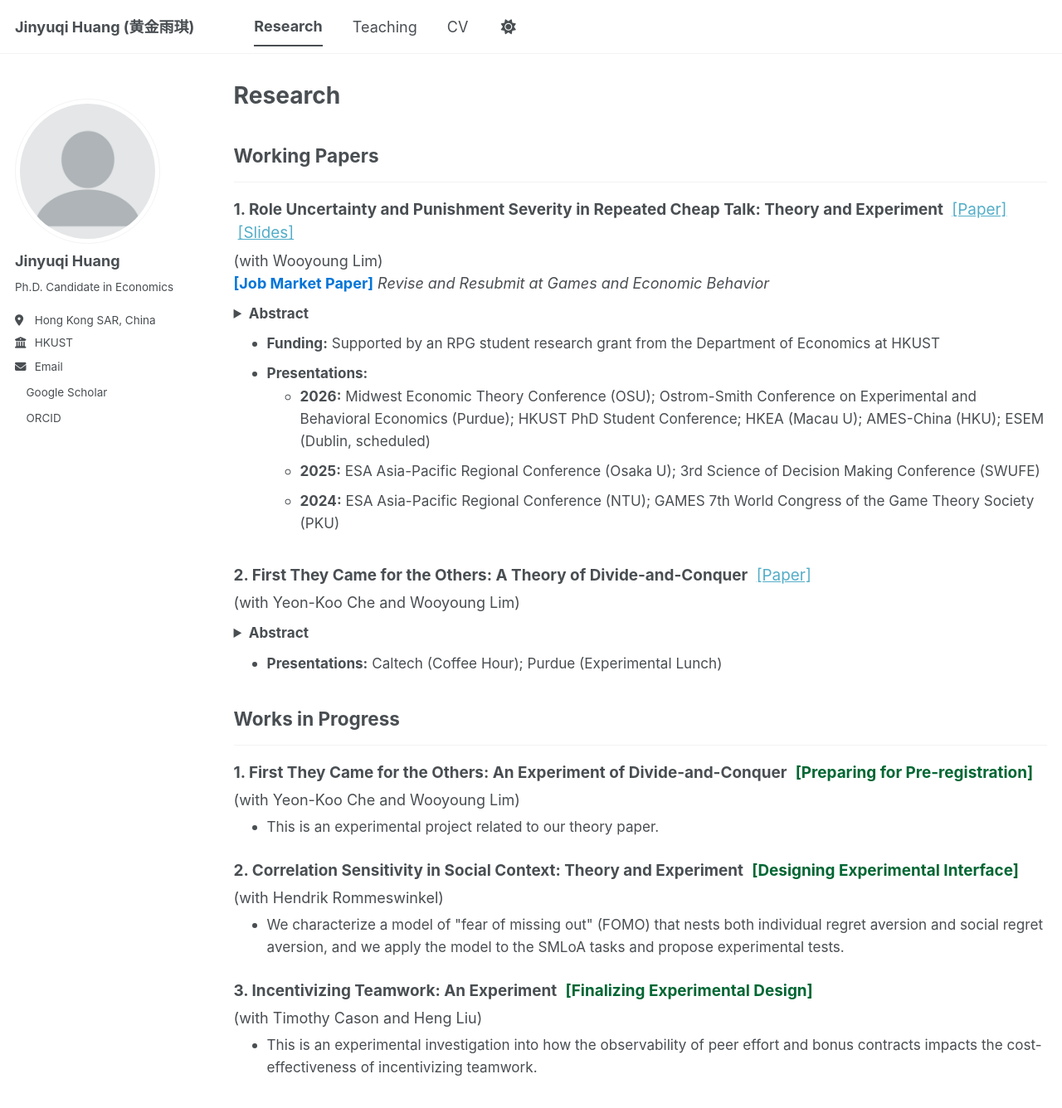
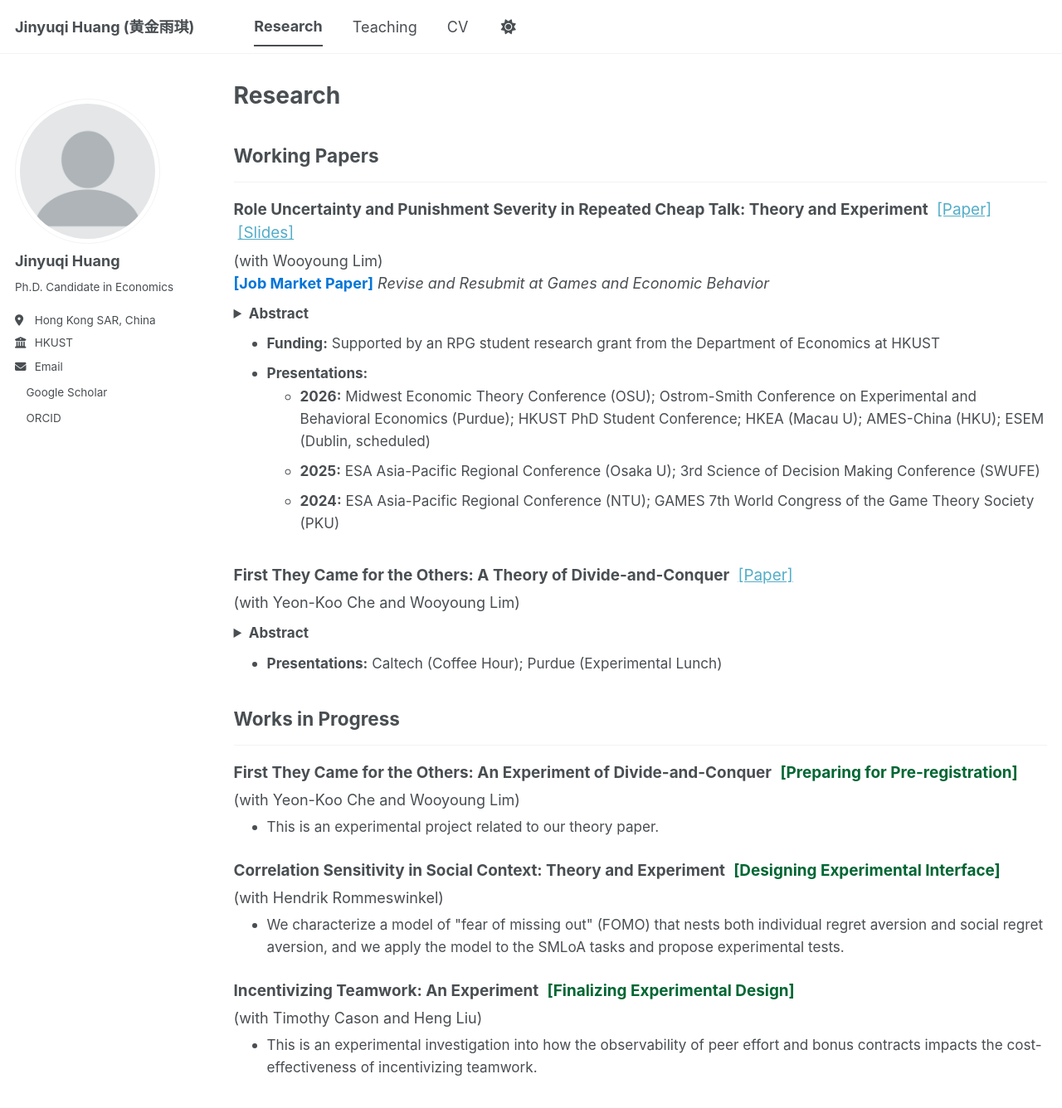
Before and after one commit to brayanam5903/brayanam5903.github.io, a Jekyll site: the page built from _pages/publications.html, in a window 1280 px wide and 1400 px high. Shown: the top 1336 px of the window at 83% size. Built offline with Jekyll 4.4.1, drawn with Linux system fonts in a browser that asks for light colours; a style sheet for code colours, icons or effects is not loaded.

Commit message:
Remove numbering from publication titles

```diff
--- a/_pages/publications.html
+++ b/_pages/publications.html
@@ -10,7 +10,7 @@ author_profile: true
 
 <div style="margin-bottom: 35px;">
   <p style="margin-bottom: 5px; font-size: 1.05em;">
-    <b>1. Role Uncertainty and Punishment Severity in Repeated Cheap Talk: Theory and Experiment</b>
+    <b>Role Uncertainty and Punishment Severity in Repeated Cheap Talk: Theory and Experiment</b>
     <a href="https://papers.ssrn.com/sol3/papers.cfm?abstract_id=5314097" style="margin-left: 5px;">[Paper]</a>
     <a href="/files/JMP_slides.pdf" style="margin-left: 5px;">[Slides]</a>
   </p>
@@ -38,7 +38,7 @@ author_profile: true
 
 <div style="margin-bottom: 35px;">
   <p style="margin-bottom: 5px; font-size: 1.05em;">
-    <b>2. First They Came for the Others: A Theory of Divide-and-Conquer</b>
+    <b>First They Came for the Others: A Theory of Divide-and-Conquer</b>
     <a href="https://arxiv.org/abs/2607.12371" style="margin-left: 5px;">[Paper]</a>
   </p>
   <p style="margin-top: 0; margin-bottom: 10px;">
@@ -61,7 +61,7 @@ author_profile: true
 
 <div style="margin-bottom: 25px;">
   <p style="margin-bottom: 5px; font-size: 1.05em;">
-    <b>1. First They Came for the Others: An Experiment of Divide-and-Conquer</b>
+    <b>First They Came for the Others: An Experiment of Divide-and-Conquer</b>
     <span style="color: #006633; font-weight: bold; margin-left: 5px;">[Preparing for Pre-registration]</span>
   </p>
   <p style="margin-top: 0; margin-bottom: 5px;">
@@ -74,7 +74,7 @@ author_profile: true
 
 <div style="margin-bottom: 25px;">
   <p style="margin-bottom: 5px; font-size: 1.05em;">
-    <b>2. Correlation Sensitivity in Social Context: Theory and Experiment</b>
+    <b>Correlation Sensitivity in Social Context: Theory and Experiment</b>
     <span style="color: #006633; font-weight: bold; margin-left: 5px;">[Designing Experimental Interface]</span>
   </p>
   <p style="margin-top: 0; margin-bottom: 5px;">
@@ -87,7 +87,7 @@ author_profile: true
 
 <div style="margin-bottom: 25px;">
   <p style="margin-bottom: 5px; font-size: 1.05em;">
-    <b>3. Incentivizing Teamwork: An Experiment</b>
+    <b>Incentivizing Teamwork: An Experiment</b>
     <span style="color: #006633; font-weight: bold; margin-left: 5px;">[Finalizing Experimental Design]</span>
   </p>
   <p style="margin-top: 0; margin-bottom: 5px;">
```
